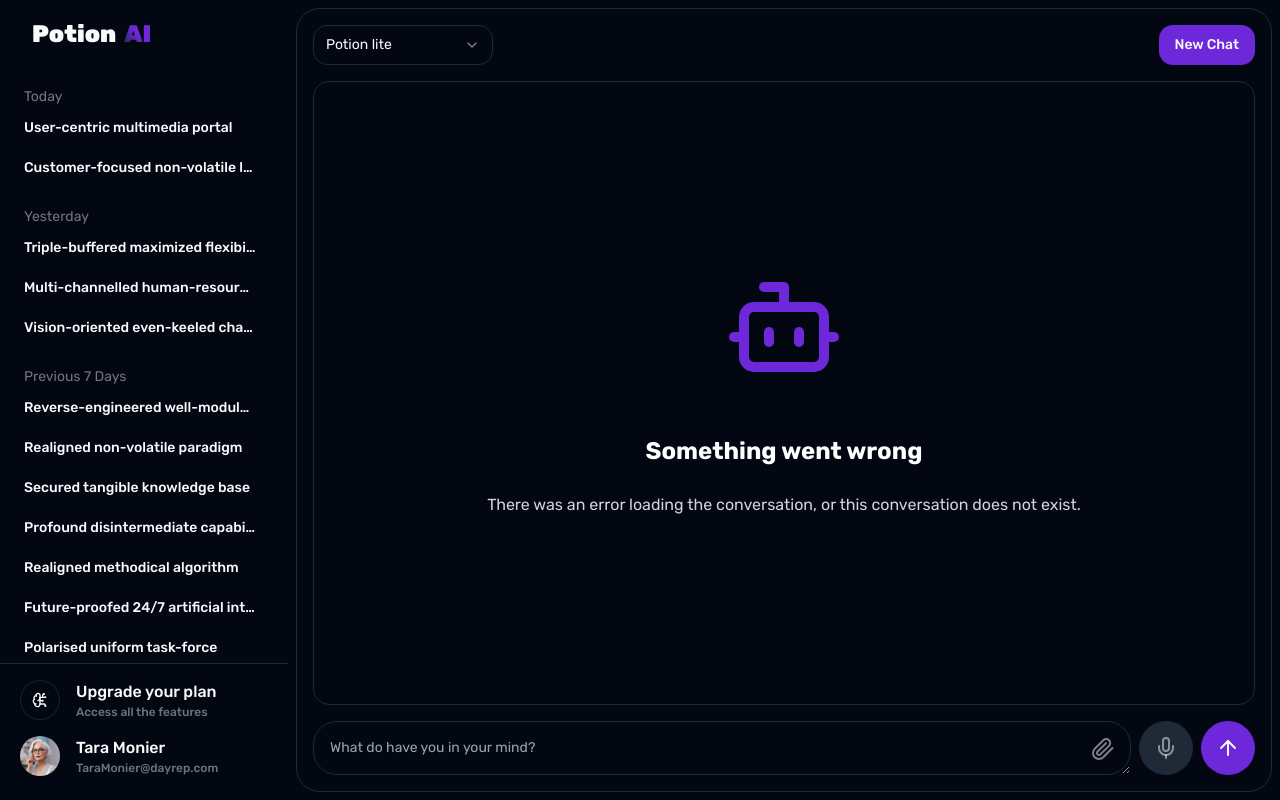
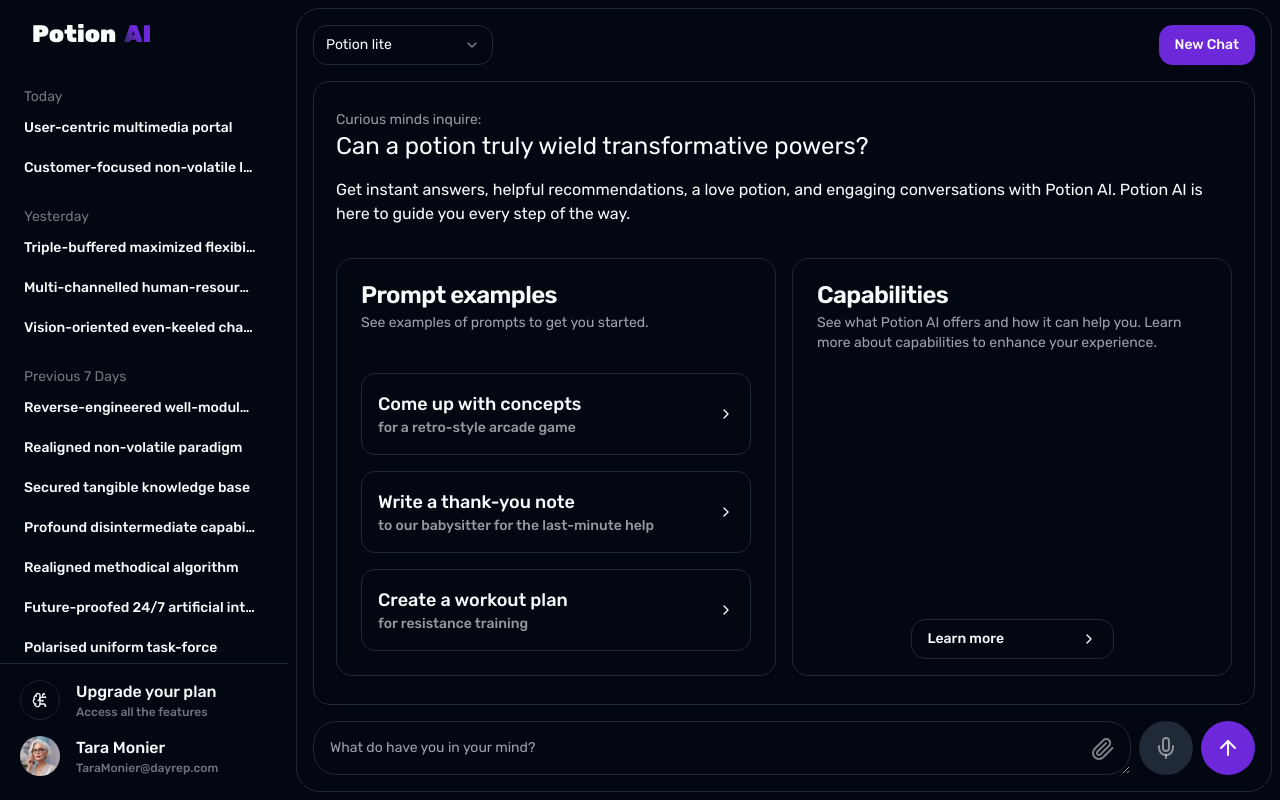
Before and after one commit to hessamkhoobkar/potion-react, a React (Vite) app: page / in a window 1280 px wide. Built offline with nearby package versions, Linux system fonts and the light colour scheme.

Commit message:
add init chat state

```diff
--- a/src/App.tsx
+++ b/src/App.tsx
@@ -2,14 +2,15 @@ import { createBrowserRouter, RouterProvider } from 'react-router-dom';
 
 import RootLayout from '@/layouts/RootLayout';
 import { ThemeProvider } from '@/components/theme-provider';
-import ChatMessages from './routes/ChatMessages';
+import ChatMessages from '@/routes/ChatMessages';
+import InitState from '@/routes/InitState';
 
 const router = createBrowserRouter([
   {
     path: '/',
     element: <RootLayout lang="en" />,
     children: [
-      { path: '', element: <ChatMessages /> },
+      { path: '', element: <InitState /> },
       { path: 'conversation/:id', element: <ChatMessages /> },
     ],
   },
--- /dev/null
+++ b/src/routes/InitState.tsx
@@ -0,0 +1,94 @@
+import {
+  Card,
+  CardContent,
+  CardDescription,
+  CardHeader,
+  CardTitle,
+} from '@/components/ui/card';
+import { Button } from '@/components/ui/button';
+
+import { ChevronRight } from 'lucide-react';
+
+export default function InitState() {
+  return (
+    <div className="flex h-full w-full flex-col items-center justify-center gap-8">
+      <div className="flex max-w-4xl flex-col">
+        <p className="text-sm text-foreground/60">Curious minds inquire:</p>
+        <h2 className="text-2xl">
+          Can a potion truly wield transformative powers?
+        </h2>
+        <p className="mt-4">
+          Get instant answers, helpful recommendations, a love potion, and
+          engaging conversations with Potion AI. Potion AI is here to guide you
+          every step of the way.
+        </p>
+      </div>
+
+      <div className="flex max-w-4xl gap-4">
+        <Card className="w-1/2">
+          <CardHeader>
+            <CardTitle>Prompt examples</CardTitle>
+            <CardDescription>
+              See examples of prompts to get you started.
+            </CardDescription>
+          </CardHeader>
+          <CardContent className="grid gap-4 pt-4">
+            <Button
+              className="h-auto w-full justify-between p-4"
+              variant="outline"
+            >
+              <div className="flex flex-col items-start justify-start">
+                <span className="text-lg">Come up with concepts</span>
+                <span className="text-foreground/60">
+                  for a retro-style arcade game
+                </span>
+              </div>
+              <ChevronRight className="h-4 w-4" />
+            </Button>
+            <Button
+              className="h-auto w-full justify-between p-4"
+              variant="outline"
+            >
+              <div className="flex flex-col items-start justify-start">
+                <span className="text-lg">Write a thank-you note</span>
+                <span className="text-foreground/60">
+                  to our babysitter for the last-minute help
+                </span>
+              </div>
+              <ChevronRight className="h-4 w-4" />
+            </Button>
+            <Button
+              className="h-auto w-full justify-between p-4"
+              variant="outline"
+            >
+              <div className="flex flex-col items-start justify-start">
+                <span className="text-lg">Create a workout plan</span>
+                <span className="text-foreground/60">
+                  for resistance training
+                </span>
+              </div>
+              <ChevronRight className="h-4 w-4" />
+            </Button>
+          </CardContent>
+        </Card>
+        <Card className="relative w-1/2">
+          <CardHeader>
+            <CardTitle>Capabilities</CardTitle>
+            <CardDescription>
+              See what Potion AI offers and how it can help you. Learn more
+              about capabilities to enhance your experience.
+            </CardDescription>
+          </CardHeader>
+          <CardContent className="grid flex-col justify-end">
+            <div className="absolute inset-x-4 bottom-4 flex items-center justify-center">
+              <Button className="w-1/2 justify-between" variant="outline">
+                <span>Learn more</span>
+                <ChevronRight className="h-4 w-4" />
+              </Button>
+            </div>
+          </CardContent>
+        </Card>
+      </div>
+    </div>
+  );
+}
```
